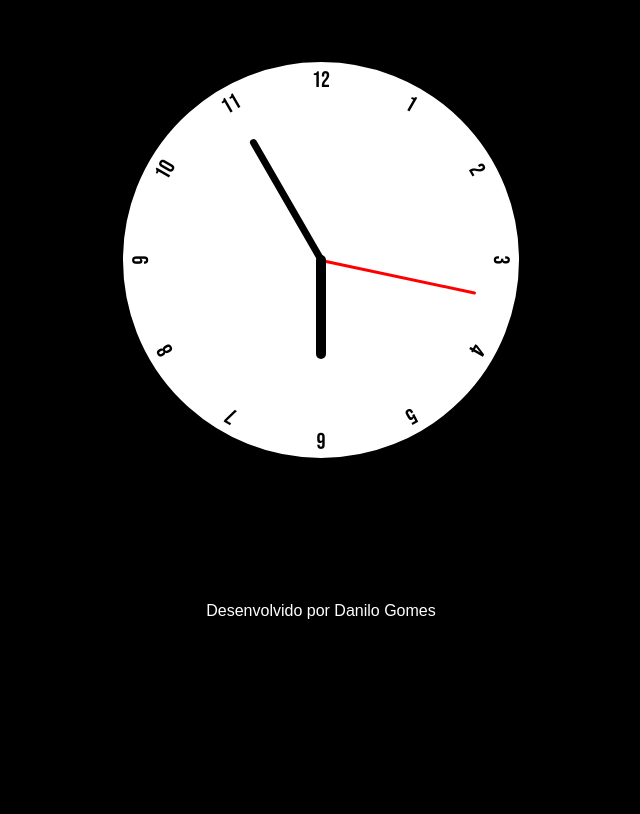
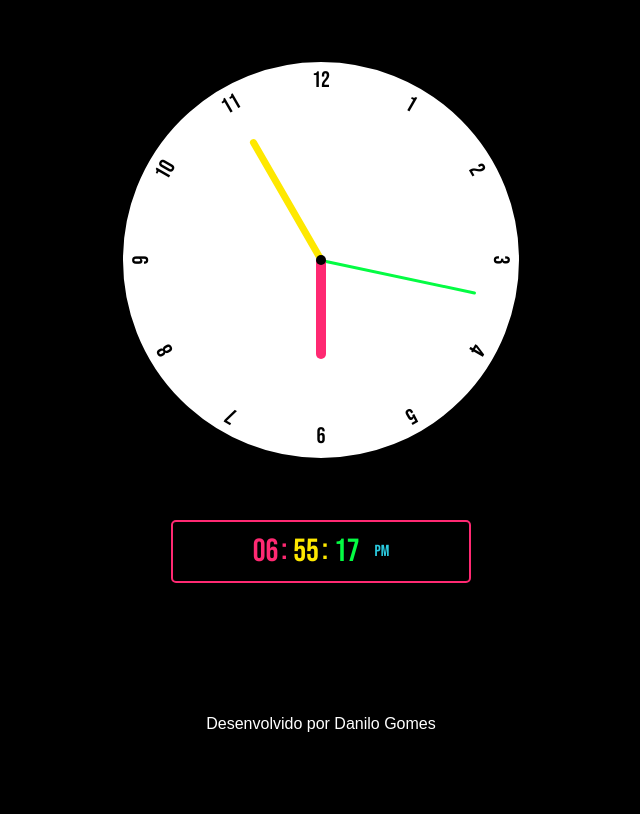
Before and after one commit to danilogms/Clock, a plain HTML site: page index.html in a window 1280 px wide. Shown: the whole page, without its empty margins (319-959 px from the left). Drawn offline with Linux system fonts and the light colour scheme.

Commit message:
Added the digital clock sincronized with analogic clock

```diff
--- a/css/style.css
+++ b/css/style.css
@@ -77,7 +77,9 @@ footer p {
 }
 .clock .number.number-6 {
   --rotation: 180deg;
+  transform: translateY(90%);
 }
+
 .clock .number.number-7 {
   --rotation: 210deg;
 }
@@ -99,8 +101,8 @@ footer p {
 
 /* PONTEIROS */
 
-.clock::after{
-  content: '';
+.clock::after {
+  content: "";
   position: absolute;
   width: 10px;
   height: 10px;
@@ -109,7 +111,7 @@ footer p {
   border-radius: 50%;
   z-index: 11;
   background-color: black;
-  transform: translate(-50%,-50%);
+  transform: translate(-50%, -50%);
 }
 
 .clock .ponteiro {
@@ -119,29 +121,93 @@ footer p {
   left: 50%;
   z-index: 10;
   background-color: black;
-  transform: translateX(
-    -50%
-  )rotate(calc(var(--rotation) *1deg)); /* MOVENDO NO EIXO HORIZONTAL METADE DA LARGURA DO ELEMENTO */ /*CONVERTENDO ROTATION PARA DEG*/
+  transform: translateX(-50%) rotate(calc(var(--rotation) * 1deg)); /* MOVENDO NO EIXO HORIZONTAL METADE DA LARGURA DO ELEMENTO */ /*CONVERTENDO ROTATION PARA DEG*/
   transform-origin: bottom; /*O EFEITO SAI COM A BASE SENDO O BOTTOM*/
   border-top-left-radius: 10px;
   border-top-right-radius: 10px;
 }
 
-
 .clock .ponteiro.seconds {
   width: 3px;
   height: 40%;
-  background-color: red;
+  background-color: #04fc43;
 }
 
 .clock .ponteiro.minutes {
   width: 7px;
   height: 35%;
-  background-color: black;
+  background-color: #fee800;
 }
 
 .clock .ponteiro.hours {
   width: 10px;
   height: 25%;
-  background-color: black;
+  background-color: #ff2972;
 }
+
+.digital-clock {
+  flex: 1;
+  max-width: 300px;
+  text-align: center;
+  border: 2px solid #ff2972;
+  box-shadow: 4px;
+  border-radius: 5px;
+  display: flex;
+  font-size: 2em;
+  justify-content: center;
+  align-content: center;
+  margin: 50px auto;
+  padding: 10px;
+  gap: 15px;
+}
+
+.digital-clock .digital-hour {
+  color: #ff2972;
+  position: relative;
+}
+
+.digital-clock .digital-hour::after {
+  content: ":";
+  position: absolute;
+  right: -9px;
+  top: -2px;
+  color: #ff2972;
+}
+
+.digital-clock .digital-minutes {
+  color: #fee800;
+  position: relative;
+}
+
+.digital-clock .digital-minutes::after {
+  content: ":";
+  position: absolute;
+  right: -9px;
+  top: -2px;
+  color: #fee800;
+}
+
+.digital-clock .digital-minutes::after {
+  animation: relogio 1s steps(1) infinite;
+}
+
+@keyframes relogio {
+  0% {
+    opacity: 1;
+  }
+  50% {
+    opacity: 0;
+  }
+}
+
+.digital-clock .digital-seconds {
+  color: #04fc43;
+}
+
+.digital-clock .digital-ampm {
+  color: rgb(43, 205, 226);
+  font-size: 0.5em;
+  display: flex;
+  justify-items: center;
+  align-items: center;
+}
--- a/index.html
+++ b/index.html
@@ -27,6 +27,12 @@
         <div class="div number number-12">12</div>
       </div>
     </div>
+    <div class="digital-clock">
+      <div class="digital-hour">00</div>
+      <div class="digital-minutes">00</div>
+      <div class="digital-seconds">00</div>
+      <div class="digital-ampm">AM</div>
+    </div>
     <footer class="rodape">
       <p>Desenvolvido por Danilo Gomes</p>
     </footer>
--- a/js/script.js
+++ b/js/script.js
@@ -2,10 +2,9 @@ const secondHand = document.querySelector("[data-second]");
 const minuteHand = document.querySelector("[data-minute]");
 const hourHand = document.querySelector("[data-hour]");
 
-
 //FUNÇÃO QUE IRÁ SETAR A ROTATION NO CSS ATRAVES DA PORCENTAGEM ADQUIRIDA PELOS ELEMENTOS NA FUNÇÃO SETTIME.
 const setPercent = (element, percentTime) => {
-  element.style.setProperty("--rotation", percentTime * 360 );
+  element.style.setProperty("--rotation", percentTime * 360);
 };
 
 //FUNÇÃO PRINCIPAL QUE IRÁ ATRIBUIR AOS ELEMENTOS(PONTEIROS) UMA PORCENTAGEM ATRAVES DE UMA DIVISÃO DOS SEGUNDOS/MINUTOS/HORAS ATUAIS POR 60 OU 12, TENDO UM RESULTADO EM X E SENDO MULTIPLICADO POSTERIORMENTE POR 360 PARA SETAR A ROTATION
@@ -13,13 +12,46 @@ function setTime() {
   const currentData = new Date();
 
   const secondPercent = currentData.getSeconds() / 60; //COMO É UM MÉTODO, TEM Q SER ATIVADO COM ()
-  const minutePercent = currentData.getMinutes() / 60;//MINUTOS E SEGUNDOS USAMOS 60 COMO PARÂMETRO
+  const minutePercent = currentData.getMinutes() / 60; //MINUTOS E SEGUNDOS USAMOS 60 COMO PARÂMETRO
   const hourPercent = currentData.getHours() / 12; //HORAS USAMOS 12 COMO PARÂMETRO
 
   setPercent(secondHand, secondPercent);
   setPercent(minuteHand, minutePercent);
   setPercent(hourHand, hourPercent);
-};
+}
 
+function digitalClock() {
+  let digitalHour = document.querySelector(".digital-hour");
+  let digitalMinute = document.querySelector(".digital-minutes");
+  let digitalSecond = document.querySelector(".digital-seconds");
+  let digitalAmPm = document.querySelector(".digital-ampm");
+
+  //Atribuindo Hora minuto e segundo a variaveis manipuláveis.
+  let h = new Date().getHours();
+  let m = new Date().getMinutes();
+  let s = new Date().getSeconds();
+
+  //Manipulando AMPM
+  let am = h >= 12 ? "PM" : "AM";
+
+  //Convertendo 24hrs para 12 hrs
+  if (h > 12) {
+    h = h - 12;
+  }
+
+  //Se o número digital for menor que 10, adicionamos o 0 junto ao numero
+  h = h < 10 ? "0" + h : h;
+  m = m < 10 ? "0" + m : m;
+  s = s < 10 ? "0" + s : s;
+
+  //Puxando innerHtml e atribuindo as variáveis digitais
+  digitalHour.innerHTML = h;
+  digitalMinute.innerHTML = m;
+  digitalSecond.innerHTML = s;
+  digitalAmPm.innerHTML = am;
+}
+
+digitalClock();
+setInterval(digitalClock, 1000);
 setTime(); //ATIVANDO A FUNÇÃO PRINCIPAL
-setInterval(setTime,1000); //SETANDO A CALL DA FUNÇÃO PRINCIPAL A CADA 1 SEGUNDO
+setInterval(setTime, 1000); //SETANDO A CALL DA FUNÇÃO PRINCIPAL A CADA 1 SEGUNDO
```
